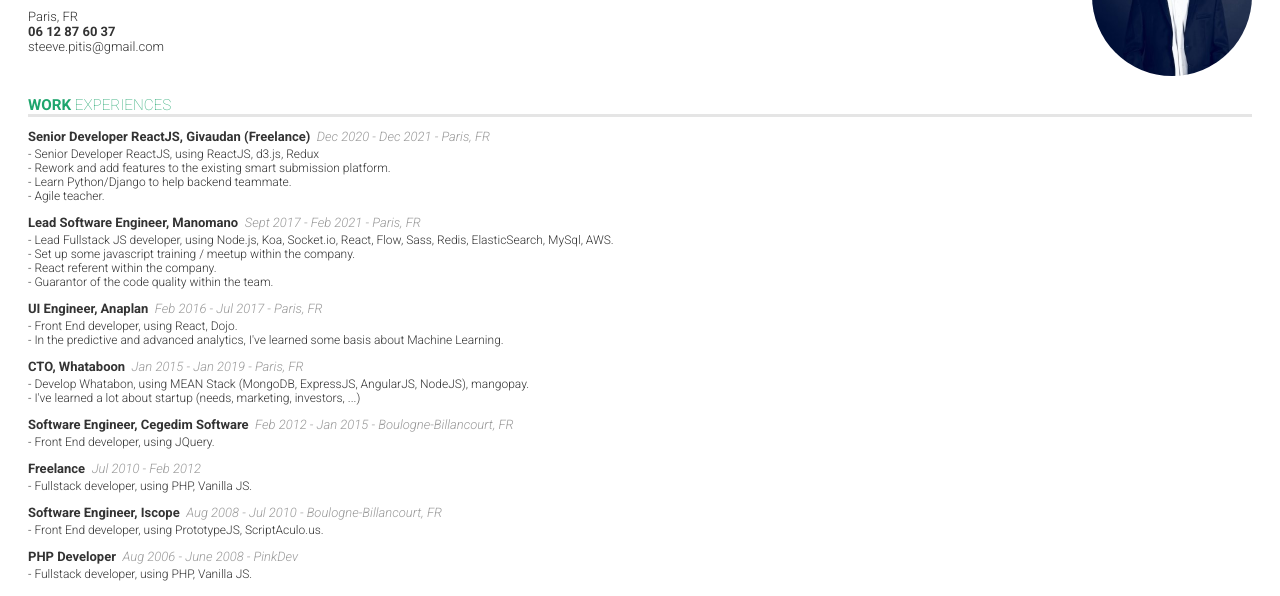
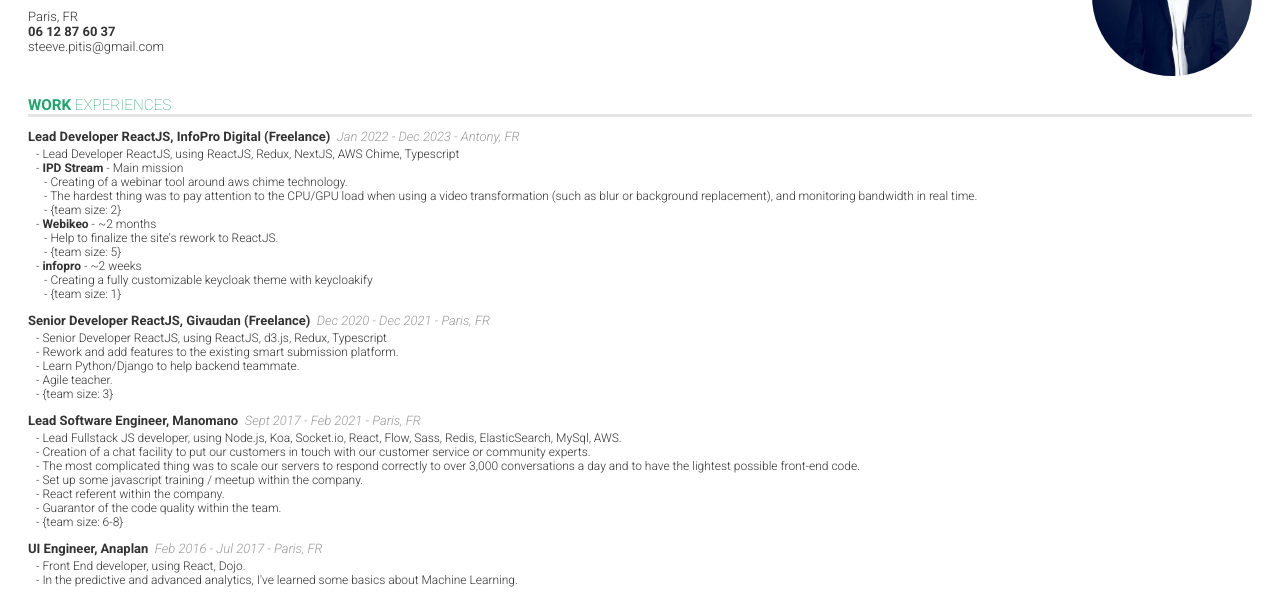
Before and after one commit to zecaptus/me, a plain HTML site: page index.html in a window 1280 px wide. Shown: the part 195-791 px from the top of the page. Drawn offline with Linux system fonts and the light colour scheme.

Commit message:
add infopro

```diff
--- a/index.html
+++ b/index.html
@@ -56,14 +56,43 @@
         <h3><b>Work</b> experiences</h3>
         <div class="section">
           <header>
+            <h4>Lead Developer ReactJS, InfoPro Digital (Freelance)</h4>
+            <div class="date">Jan 2022 - Dec 2023 - Antony, FR</div>
+          </header>
+          <ul class="text-content">
+            <li>Lead Developer ReactJS, using ReactJS, Redux, NextJS, AWS Chime, Typescript</li>
+            <li><b>IPD Stream</b> - Main mission
+              <ul class="text-content">
+                <li>Creating of a webinar tool around aws chime technology.</li>
+                <li>The hardest thing was to pay attention to the CPU/GPU load when using a video transformation (such as blur or background replacement), and monitoring bandwidth in real time.</li>
+                <li>{team size: 2}</li>
+              </ul>
+            </li>
+            <li><b>Webikeo</b> - ~2 months
+              <ul class="text-content">
+                <li>Help to finalize the site's rework to ReactJS.</li>
+                <li>{team size: 5}</li>
+              </ul>
+            </li>
+            <li><b>infopro</b> - ~2 weeks
+              <ul class="text-content">
+                <li>Creating a fully customizable keycloak theme with keycloakify</li>
+                <li>{team size: 1}</li>
+              </ul>
+            </li>
+          </ul>
+        </div>
+        <div class="section">
+          <header>
             <h4>Senior Developer ReactJS, Givaudan (Freelance)</h4>
             <div class="date">Dec 2020 - Dec 2021 - Paris, FR</div>
           </header>
           <ul class="text-content">
-            <li>Senior Developer ReactJS, using ReactJS, d3.js, Redux</li>
+            <li>Senior Developer ReactJS, using ReactJS, d3.js, Redux, Typescript</li>
             <li>Rework and add features to the existing smart submission platform.</li>
             <li>Learn Python/Django to help backend teammate.</li>
             <li>Agile teacher.</li>
+            <li>{team size: 3}</li>
           </ul>
         </div>
         <div class="section">
@@ -73,9 +102,12 @@
           </header>
           <ul class="text-content">
             <li>Lead Fullstack JS developer, using Node.js, Koa, Socket.io, React, Flow, Sass, Redis, ElasticSearch, MySql, AWS.</li>
+            <li>Creation of a chat facility to put our customers in touch with our customer service or community experts.</li>
+            <li>The most complicated thing was to scale our servers to respond correctly to over 3,000 conversations a day and to have the lightest possible front-end code.</li>
             <li>Set up some javascript training / meetup within the company.</li>
             <li>React referent within the company.</li>
             <li>Guarantor of the code quality within the team.</li>
+            <li>{team size: 6-8}</li>
           </ul>
         </div>
         <div class="section">
@@ -85,7 +117,7 @@
           </header>
           <ul class="text-content">
             <li>Front End developer, using React, Dojo.</li>
-            <li>In the predictive and advanced analytics, I've learned some basis about Machine Learning.</li>
+            <li>In the predictive and advanced analytics, I've learned some basics about Machine Learning.</li>
           </ul>
         </div>
         <div class="section">
@@ -160,7 +192,7 @@
       </div>
       <div class="content-group">
         <h3><b>Technical</b> skills</h3>
-        <p class="text-content">React, Redux, Angular, ES7, Express, Koa, MongoDB, Sass, Git, Photoshop, Illustrator</p>
+        <p class="text-content">React, Typescript, Redux, Angular, ES7, Express, Koa, MongoDB, Sass, Git, Photoshop, Illustrator</p>
       </div>
       <div class="content-group">
         <h3>About <b>me</b></h3>
--- a/style.css
+++ b/style.css
@@ -165,6 +165,7 @@ h4 {
 
 .text-content {
   font-size: 12px;
+  padding-left: 8px;
 }
 
 .section header {
```
Also changed, not shown: 1 other file.
